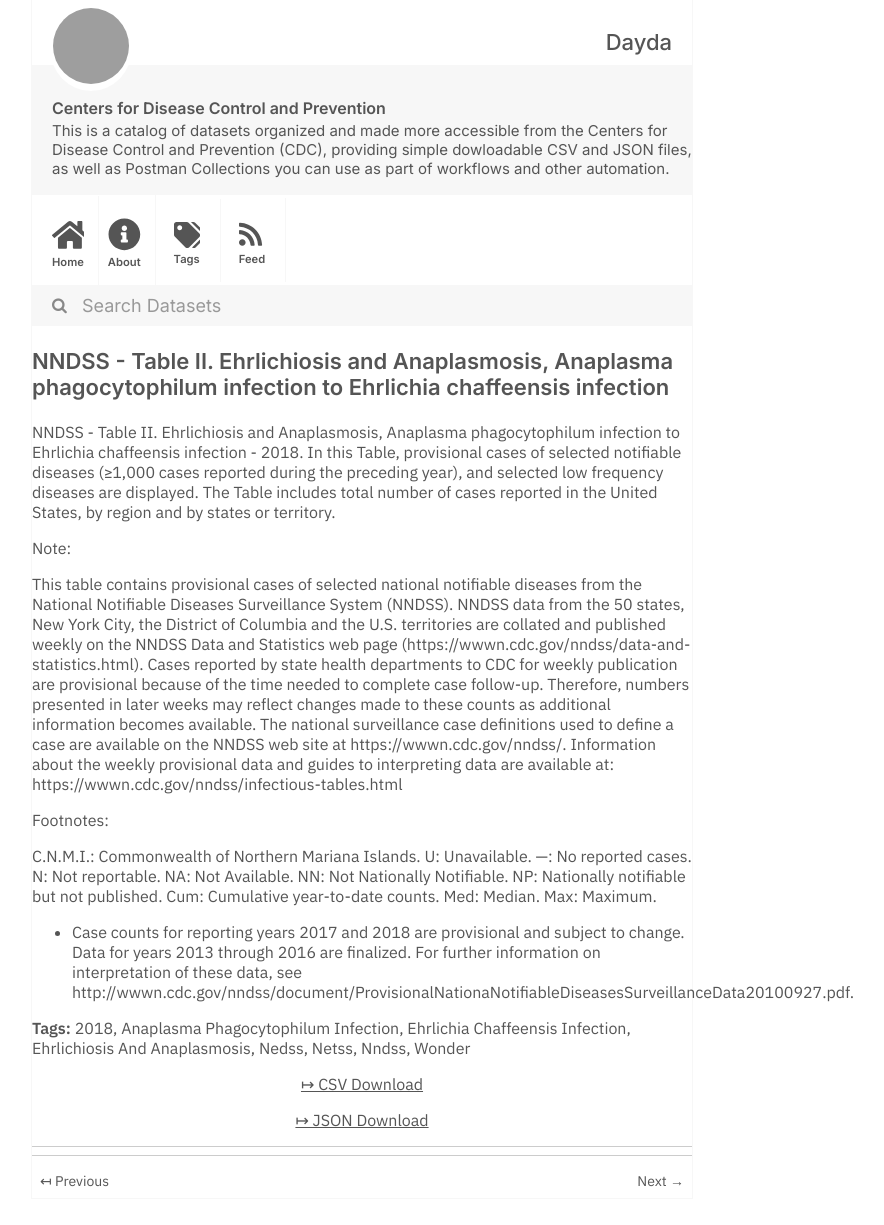
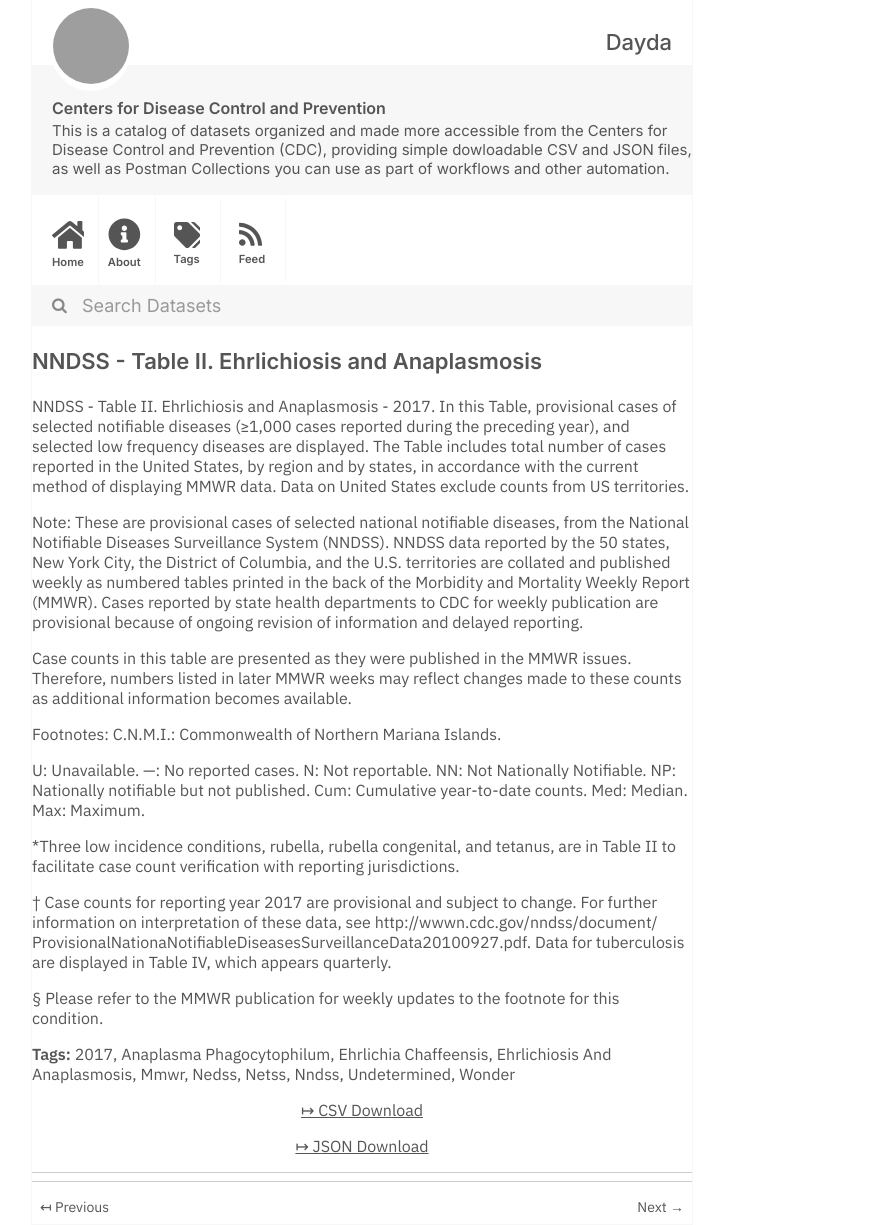
Before and after one commit to dayda-entities/centers-for-disease-control-and-prevention, a Jekyll site: the page built from _posts/2020-11-12-nndss-table-ii-ehrlichiosis-an.md, in a window 1280 px wide. Shown: the whole page, without its empty margins (278-1162 px from the left). Built offline with Jekyll 4.4.1, drawn with Linux system fonts in a browser that asks for light colours; before the commit the page ends 1199 px from its top, so only the background shows below that; grey boxes are pictures that could not be loaded.

Commit message:
Publish Data

```diff
--- a/_posts/2020-11-12-nndss-table-ii-ehrlichiosis-an.md
+++ b/_posts/2020-11-12-nndss-table-ii-ehrlichiosis-an.md
@@ -1,35 +1,40 @@
 ---
-title: >-
-  NNDSS - Table II. Ehrlichiosis and Anaplasmosis, Anaplasma phagocytophilum
-  infection to Ehrlichia chaffeensis infection
-created: '2020-11-12T12:13:07.218379'
-modified: '2021-04-21T19:14:47.698452'
+title: NNDSS - Table II. Ehrlichiosis and Anaplasmosis
+created: '2020-11-12T12:14:42.884929'
+modified: '2021-04-21T19:25:49.144577'
 state: active
 type: dataset
 tags:
-  - '2018'
-  - Anaplasma Phagocytophilum Infection
-  - Ehrlichia Chaffeensis Infection
+  - '2017'
+  - Anaplasma Phagocytophilum
+  - Ehrlichia Chaffeensis
   - Ehrlichiosis And Anaplasmosis
+  - Mmwr
   - Nedss
   - Netss
   - Nndss
+  - Undetermined
   - Wonder
 groups: []
-csv_url: 'https://data.cdc.gov/api/views/5pe9-px25/rows.csv?accessType=DOWNLOAD'
-json_url: 'https://data.cdc.gov/api/views/5pe9-px25/rows.json?accessType=DOWNLOAD'
+csv_url: 'https://data.cdc.gov/api/views/gz3p-wzwf/rows.csv?accessType=DOWNLOAD'
+json_url: 'https://data.cdc.gov/api/views/gz3p-wzwf/rows.json?accessType=DOWNLOAD'
 layout: post
 
 ---
-NNDSS - Table II. Ehrlichiosis and Anaplasmosis, Anaplasma phagocytophilum infection to Ehrlichia chaffeensis infection - 2018. In this Table, provisional cases of selected notifiable diseases (≥1,000 cases reported during the preceding year), and selected low frequency diseases are displayed. The Table includes total number of cases reported in the United States, by region and by states or territory.
+NNDSS - Table II. Ehrlichiosis and Anaplasmosis - 2017.  In this Table, provisional cases of selected notifiable diseases (≥1,000 cases reported during the preceding year), and selected low frequency diseases are displayed. The Table includes total number of cases reported in the United States, by region and by states, in accordance with the current method of displaying MMWR data.  Data on United States exclude counts from US territories.
 
 Note:
+These are provisional cases of selected national notifiable diseases, from the National Notifiable Diseases Surveillance System (NNDSS). NNDSS data reported by the 50 states, New York City, the District of Columbia, and the U.S. territories are collated and published weekly as numbered tables printed in the back of the Morbidity and Mortality Weekly Report (MMWR). Cases reported by state health departments to CDC for weekly publication are provisional because of ongoing revision of information and delayed reporting.
 
-This table contains provisional cases of selected national notifiable diseases from the National Notifiable Diseases Surveillance System (NNDSS). NNDSS data from the 50 states, New York City, the District of Columbia and the U.S. territories are collated and published weekly on the NNDSS Data and Statistics web page (https://wwwn.cdc.gov/nndss/data-and-statistics.html). Cases reported by state health departments to CDC for weekly publication are provisional because of the time needed to complete case follow-up.  Therefore, numbers presented in later weeks may reflect changes made to these counts as additional information becomes available. The national surveillance case definitions used to define a case are available on the NNDSS web site at https://wwwn.cdc.gov/nndss/. Information about the weekly provisional data and guides to interpreting data are available at: https://wwwn.cdc.gov/nndss/infectious-tables.html
+Case counts in this table are presented as they were published in the MMWR issues. Therefore, numbers listed in later MMWR weeks may reflect changes made to these counts as additional information becomes available.
 
 Footnotes:
+ C.N.M.I.: Commonwealth of Northern Mariana Islands.
 
-C.N.M.I.: Commonwealth of Northern Mariana Islands.
-U: Unavailable. —: No reported cases. N: Not reportable. NA:  Not Available.  NN: Not Nationally Notifiable. NP: Nationally notifiable but not published. Cum: Cumulative year-to-date counts. Med: Median. Max: Maximum.
+ U: Unavailable. —: No reported cases. N: Not reportable. NN: Not Nationally Notifiable. NP: Nationally notifiable but not published. Cum: Cumulative year-to-date counts. Med: Median. Max: Maximum.
 
-* Case counts for reporting years 2017 and 2018 are provisional and subject to change. Data for years 2013 through 2016 are finalized. For further information on interpretation of these data, see http://wwwn.cdc.gov/nndss/document/ProvisionalNationaNotifiableDiseasesSurveillanceData20100927.pdf.
+ *Three low incidence conditions, rubella, rubella congenital, and tetanus, are in Table II to facilitate case count verification with reporting jurisdictions.
+
+† Case counts for reporting year 2017 are provisional and subject to change. For further information on interpretation of these data, see http://wwwn.cdc.gov/nndss/document/ ProvisionalNationaNotifiableDiseasesSurveillanceData20100927.pdf. Data for tuberculosis are displayed in Table IV, which appears quarterly.
+
+§ Please refer to the MMWR publication for weekly updates to the footnote for this condition.
```
